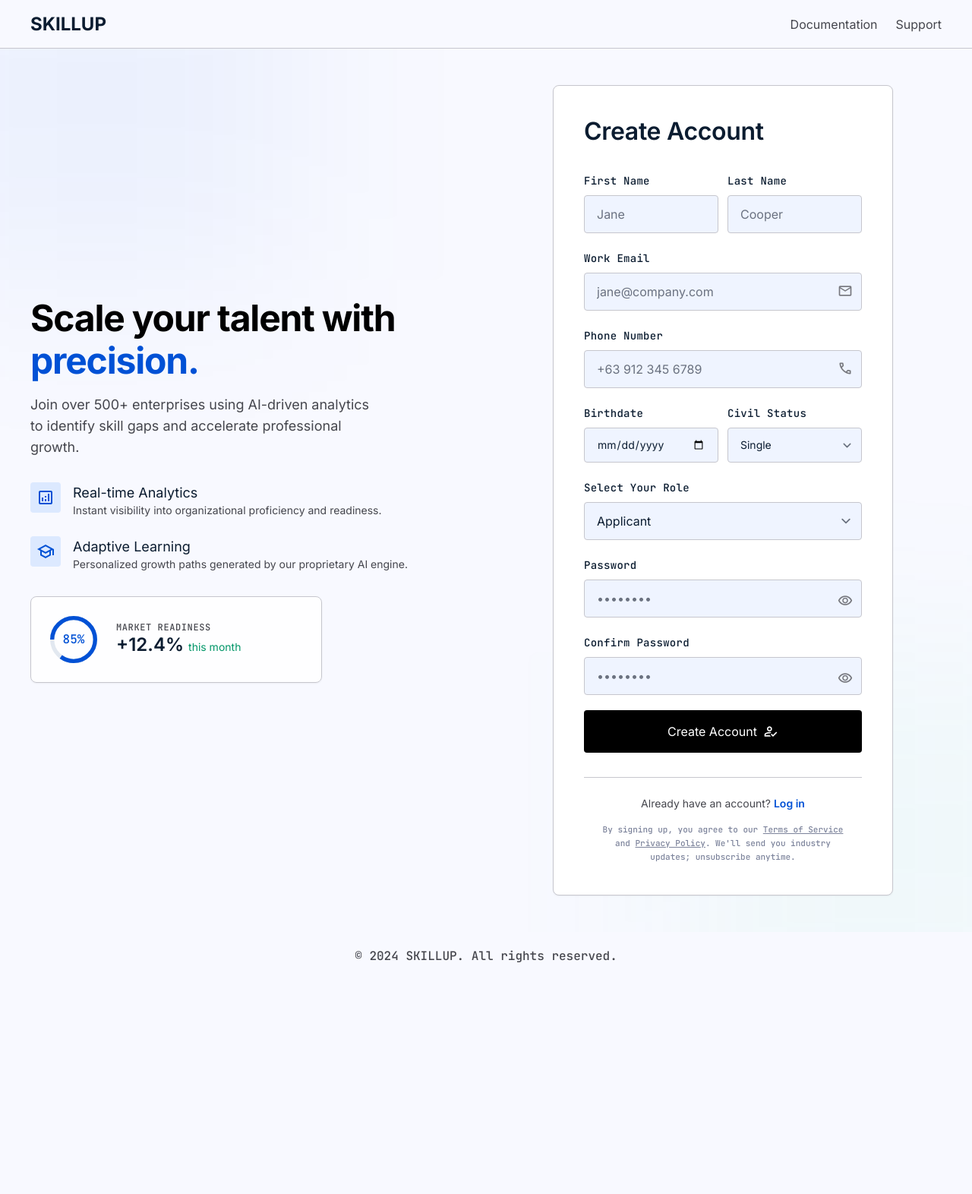
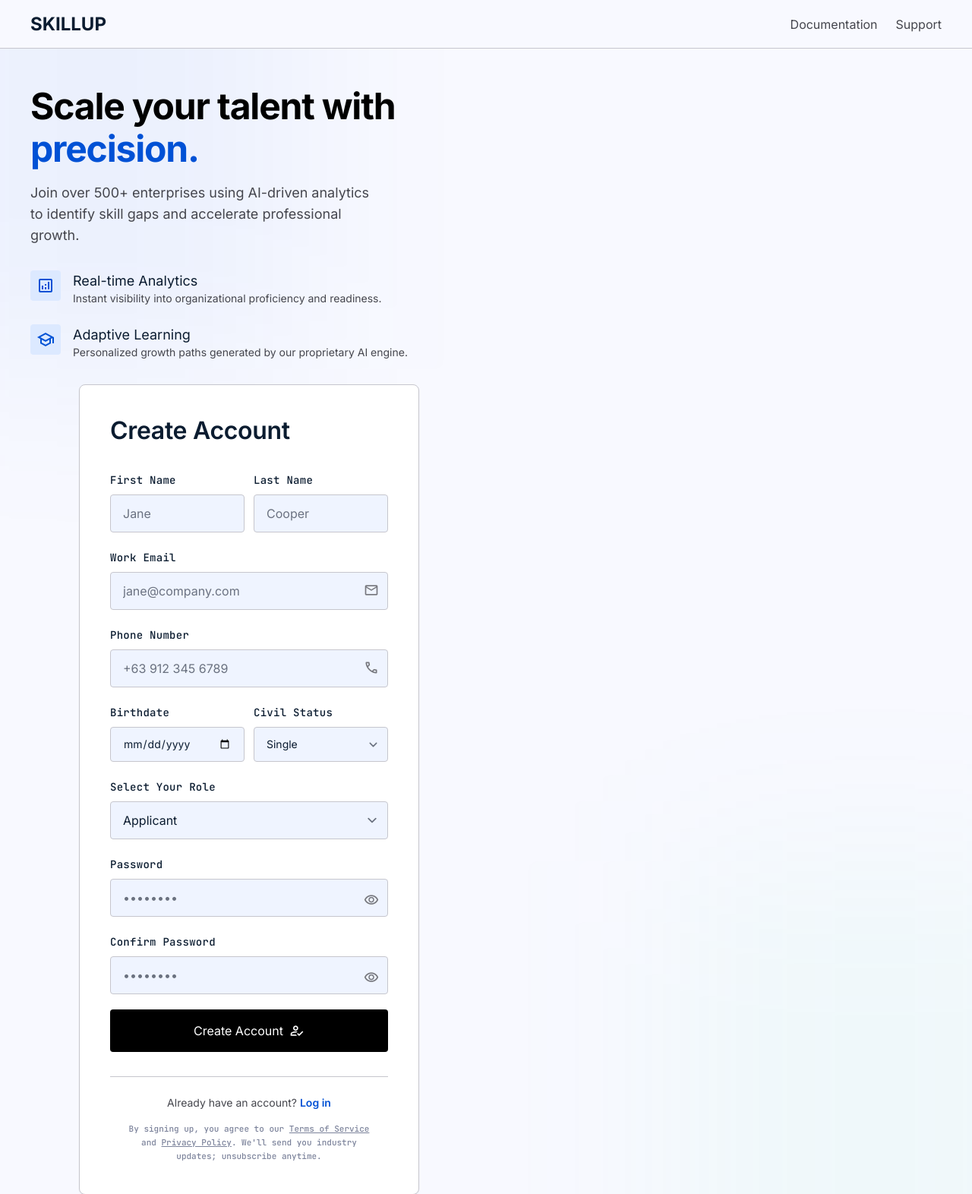
Before and after one commit to kirito232323/integratedskillsgapskillup, a Django app: page /signup/ in a window 1280 px wide. Shown: the top 1572 px of the page at 76% size. Before the commit the page ends 1267 px from the top, so only its background shows below. Run offline with Django 5.2, Linux system fonts and the light colour scheme; some libraries are stand-ins or nearby versions.

Commit message:
Remove Market Readiness widget from sign up page

```diff
--- a/tracker/templates/tracker/LOGIN/sign_up_account_details.html
+++ b/tracker/templates/tracker/LOGIN/sign_up_account_details.html
@@ -157,21 +157,6 @@
 <div>
 <h3 class="font-headline-md text-[18px] text-on-surface">Adaptive Learning</h3>
 <p class="font-body-sm text-body-sm text-on-surface-variant">Personalized growth paths generated by our proprietary AI engine.</p>
-</div>
-</div>
-</div>
-<!-- Small Visual Widget -->
-<div class="glass-card p-6 rounded-xl shadow-sm border border-outline-variant flex items-center gap-6 max-w-sm">
-<div class="relative w-16 h-16">
-<svg class="w-16 h-16 transform -rotate-90" viewbox="0 0 36 36">
-<path d="M18 2.0845 a 15.9155 15.9155 0 0 1 0 31.831 a 15.9155 15.9155 0 0 1 0 -31.831" fill="none" stroke="#E2E8F0" stroke-width="3"></path>
-<path d="M18 2.0845 a 15.9155 15.9155 0 0 1 0 31.831 a 15.9155 15.9155 0 0 1 0 -31.831" fill="none" stroke="#0051d5" stroke-dasharray="85, 100" stroke-width="3"></path>
-</svg>
-<div class="absolute inset-0 flex items-center justify-center font-label-md text-secondary">85%</div>
-</div>
-<div>
-<div class="font-label-sm text-label-sm text-on-surface-variant uppercase tracking-wider">Market Readiness</div>
-<div class="font-headline-md text-headline-md text-on-surface">+12.4% <span class="font-body-sm text-body-sm font-normal text-on-tertiary-container">this month</span></div>
 </div>
 </div>
 </div>
```
